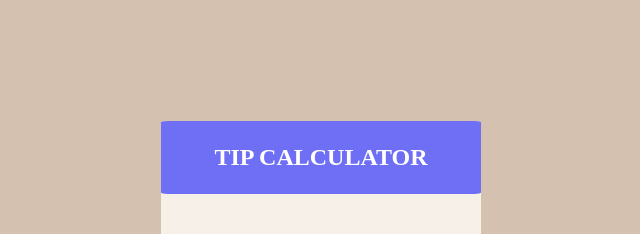
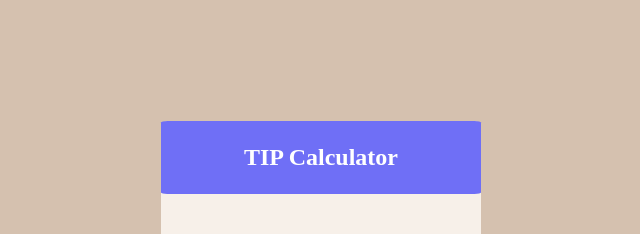
Before and after one commit to Tentuchandrasekhar/Tip-Calculator, a plain HTML site: page Tip-Calculator-main/index.html in a window 1280 px wide. Shown: the top 234 px of the page, without its empty margins (319-959 px from the left). Drawn offline with Linux system fonts and the light colour scheme.

Commit message:
changed heading

```diff
--- a/Tip-Calculator-main/index.html
+++ b/Tip-Calculator-main/index.html
@@ -12,7 +12,7 @@
   <div class="root">
     <div class="content">
       <div class="header">
-        <h2>TIP CALCULATOR</h2>
+        <h2>TIP Calculator</h2>
       </div>
       <div class="form">
         <div class="bill-amount">
```
